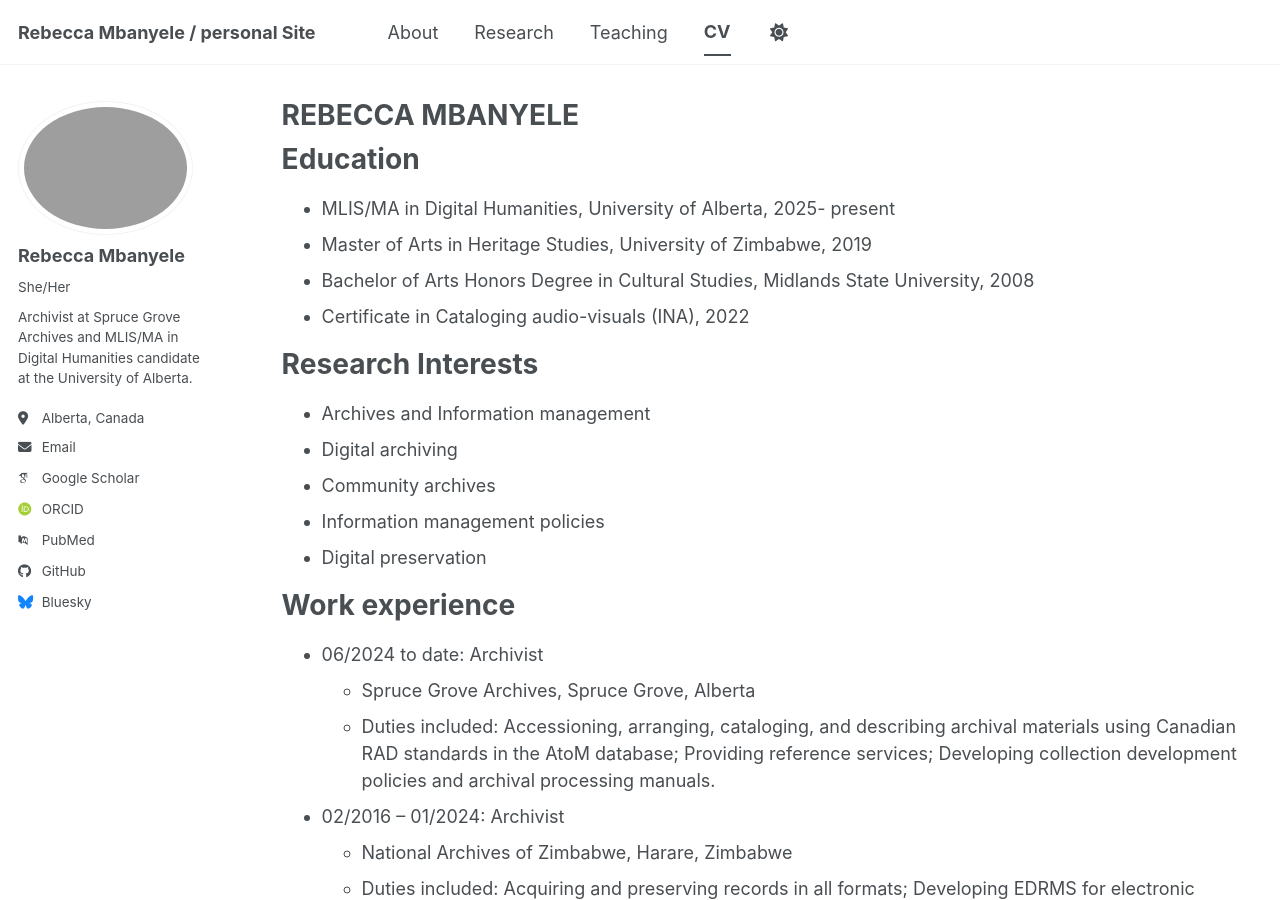
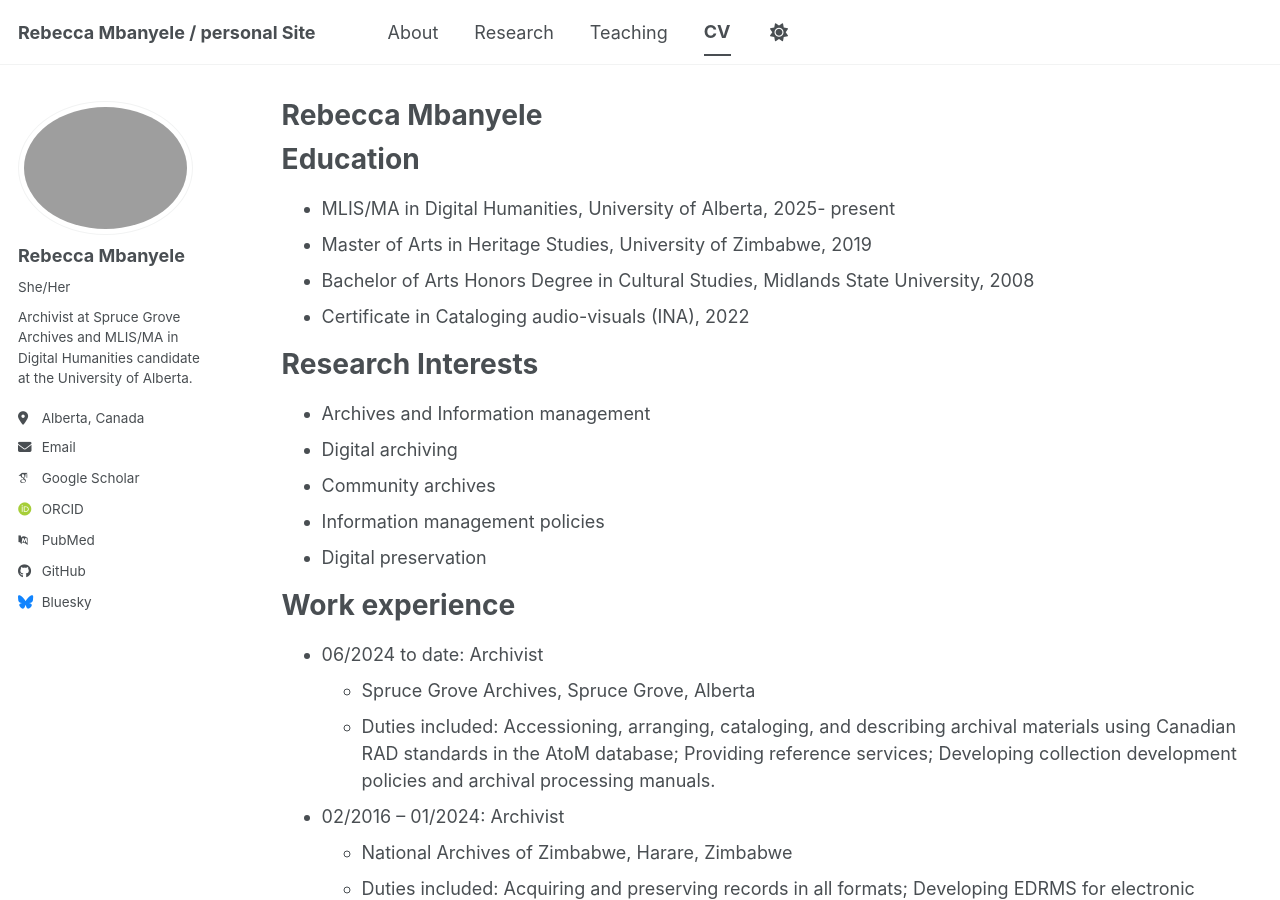
Before and after one commit to rmbanyel/About, a Jekyll site: the page built from _pages/cv.md, in a window 1280 px wide and 900 px high. Built offline with Jekyll 4.4.1, drawn with Linux system fonts in a browser that asks for light colours; some web fonts are replaced; a script bundle is joined from its source files by our own code; library files that are not in the unit come from our copies.

Commit message:
Update cv.md

```diff
--- a/_pages/cv.md
+++ b/_pages/cv.md
@@ -1,13 +1,12 @@
 ---
 layout: archive
-title: "REBECCA MBANYELE"
+title: "Rebecca Mbanyele"
 permalink: /cv/
 author_profile: true
 redirect_from:
   - /resume
 ---
 
-{% include base_path %}
 
 Education
 ======
```
